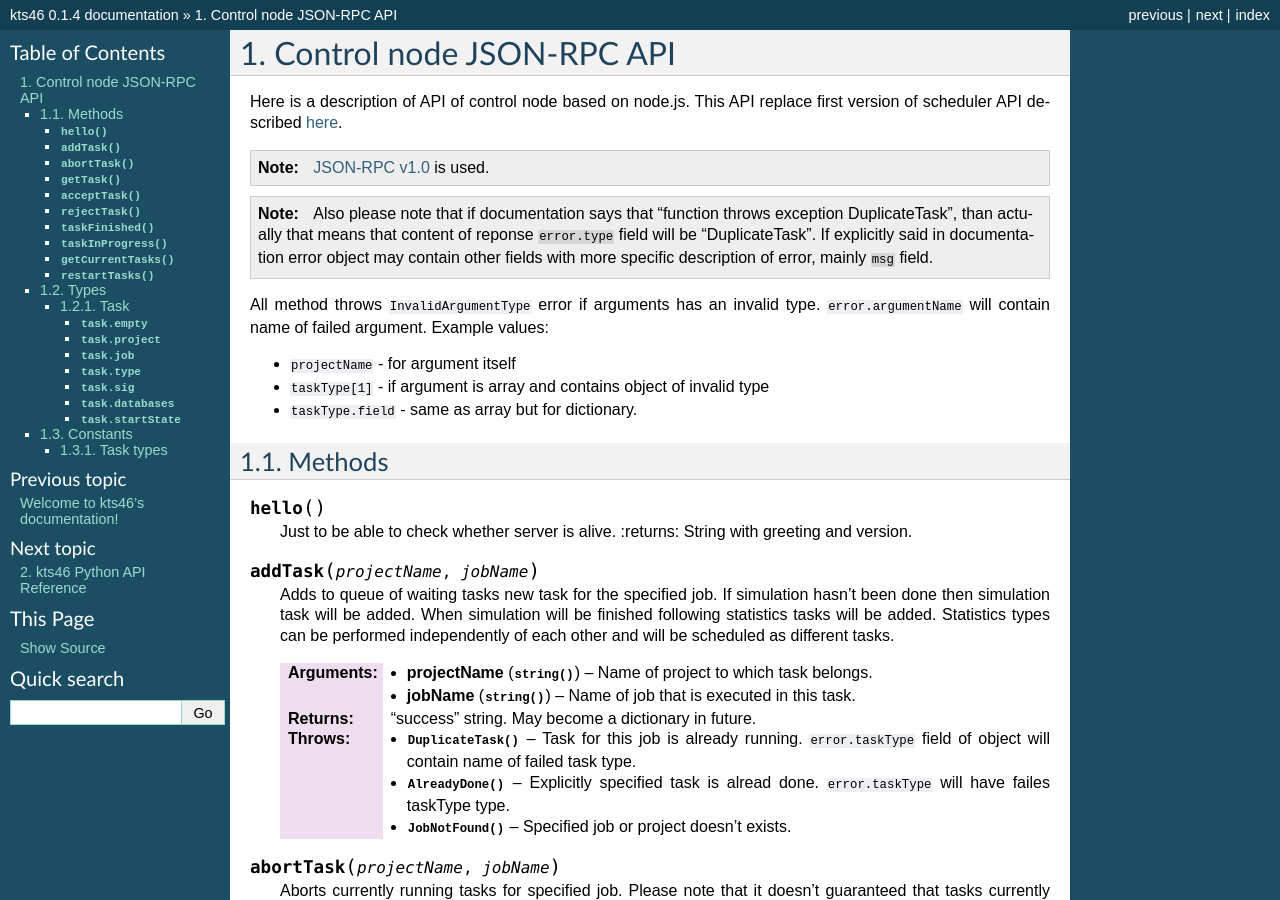
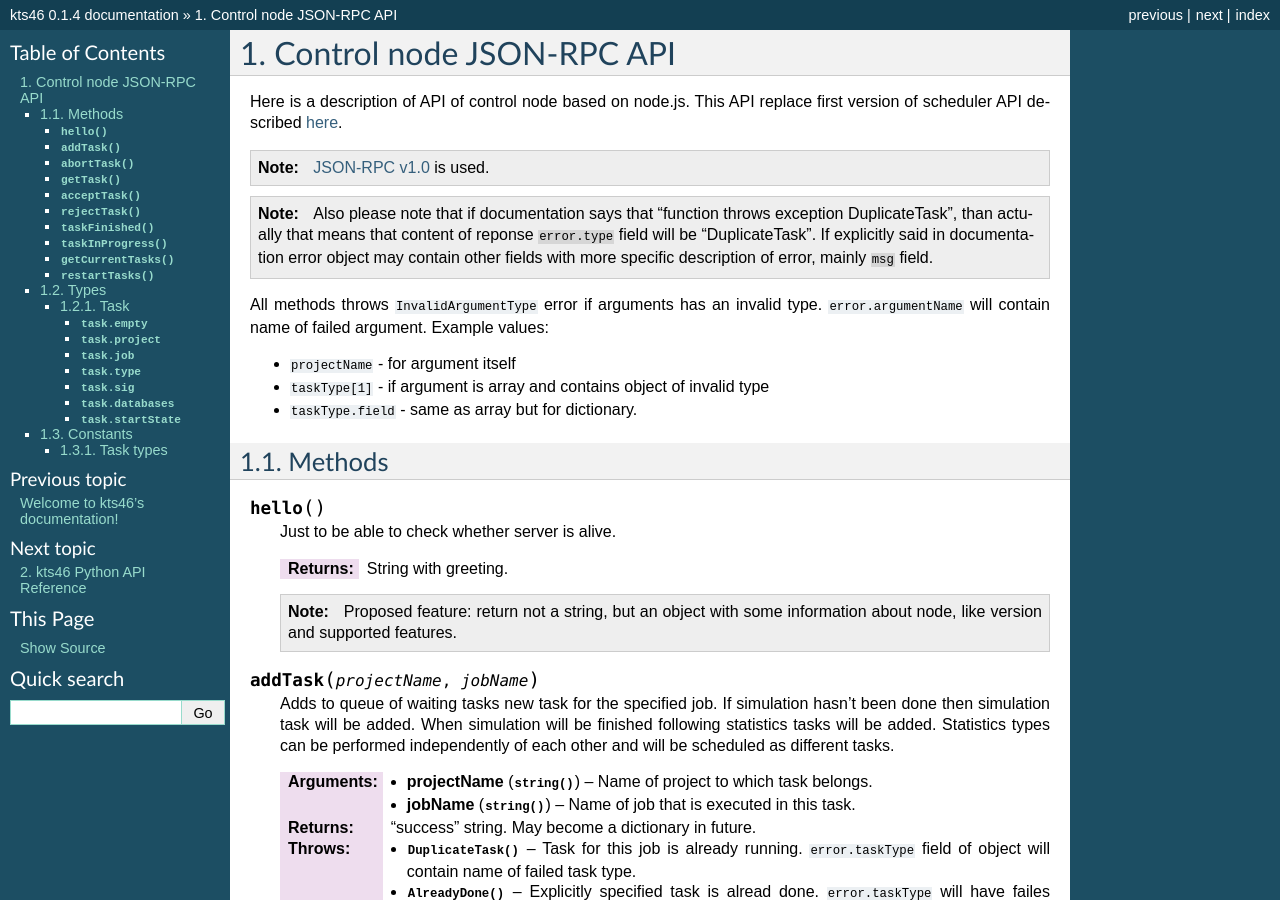
Before and after one commit to anthony-kolesov/kts46, a Sphinx documentation site: the page built from doc/source/ControlNode.rst, in a window 1280 px wide and 900 px high. Built offline with Sphinx 7.4.7, drawn with Linux system fonts in a browser that asks for light colours.

Commit message:
Fix some errors in scheduler and add tests.

```diff
--- a/doc/source/ControlNode.rst
+++ b/doc/source/ControlNode.rst
@@ -8,14 +8,14 @@ first version of scheduler API described `here <http://code.google.com/p/kts46/w
 .. note::
     `JSON-RPC v1.0 <http://json-rpc.org/wiki/specification>`_ is used.
 
-.. note ::
+.. note::
     Also please note that if documentation says that "function throws exception
     DuplicateTask", than actually that means that content of reponse
     ``error.type`` field will be "DuplicateTask". If explicitly said in
     documentation error object may contain other fields with more specific
     description of error, mainly ``msg`` field.
 
-All method throws ``InvalidArgumentType`` error if arguments has an invalid
+All methods throws ``InvalidArgumentType`` error if arguments has an invalid
 type. ``error.argumentName`` will contain name of failed argument. Example
 values:
 
@@ -30,7 +30,13 @@ Methods
 .. js:function:: hello()
 
     Just to be able to check whether server is alive.
-    :returns: String with greeting and version.
+
+    :returns: String with greeting.
+
+    .. note::
+
+        Proposed feature: return not a string, but an object with some
+        information about node, like version and supported features.
 
 
 .. js:function:: addTask(projectName, jobName)
```
Also changed, not shown: 2 other files.
